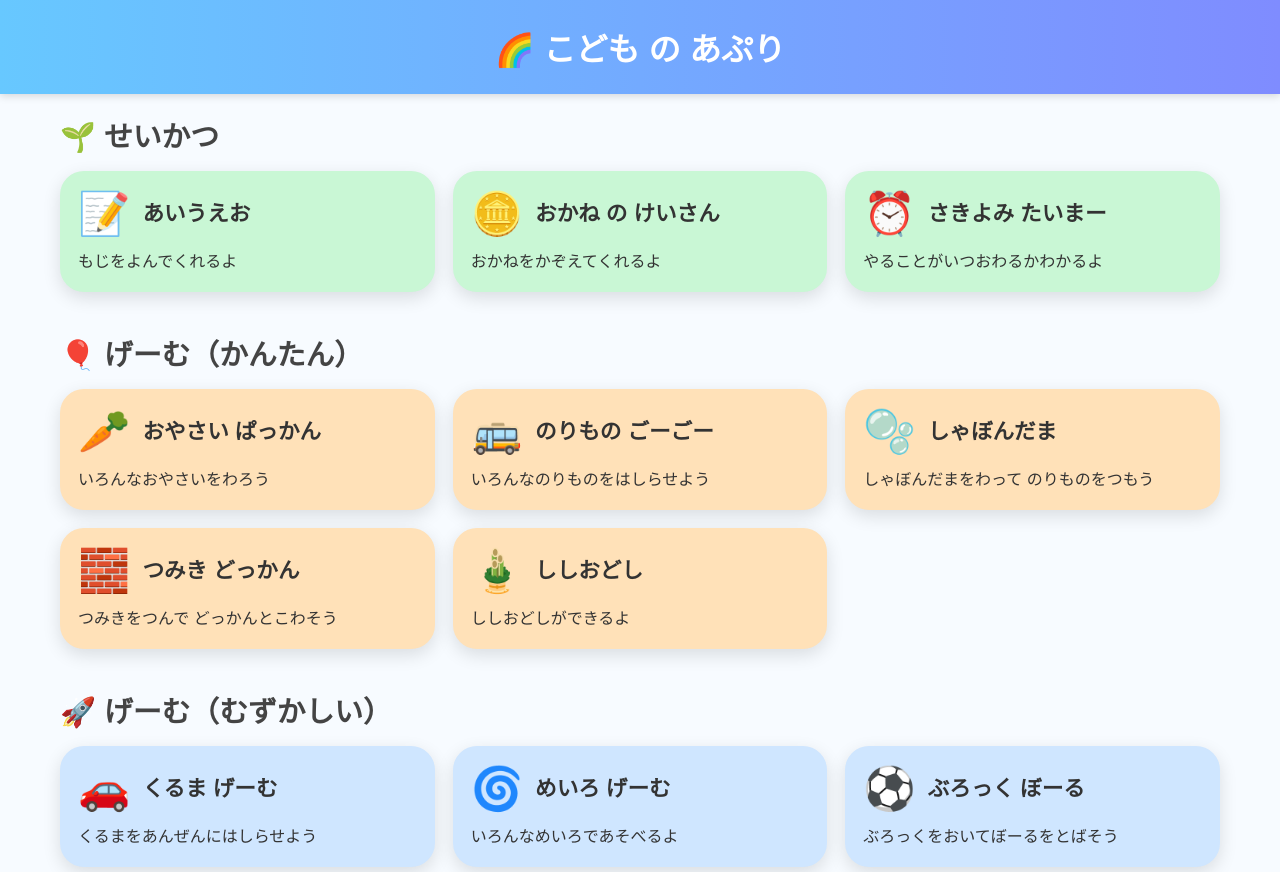
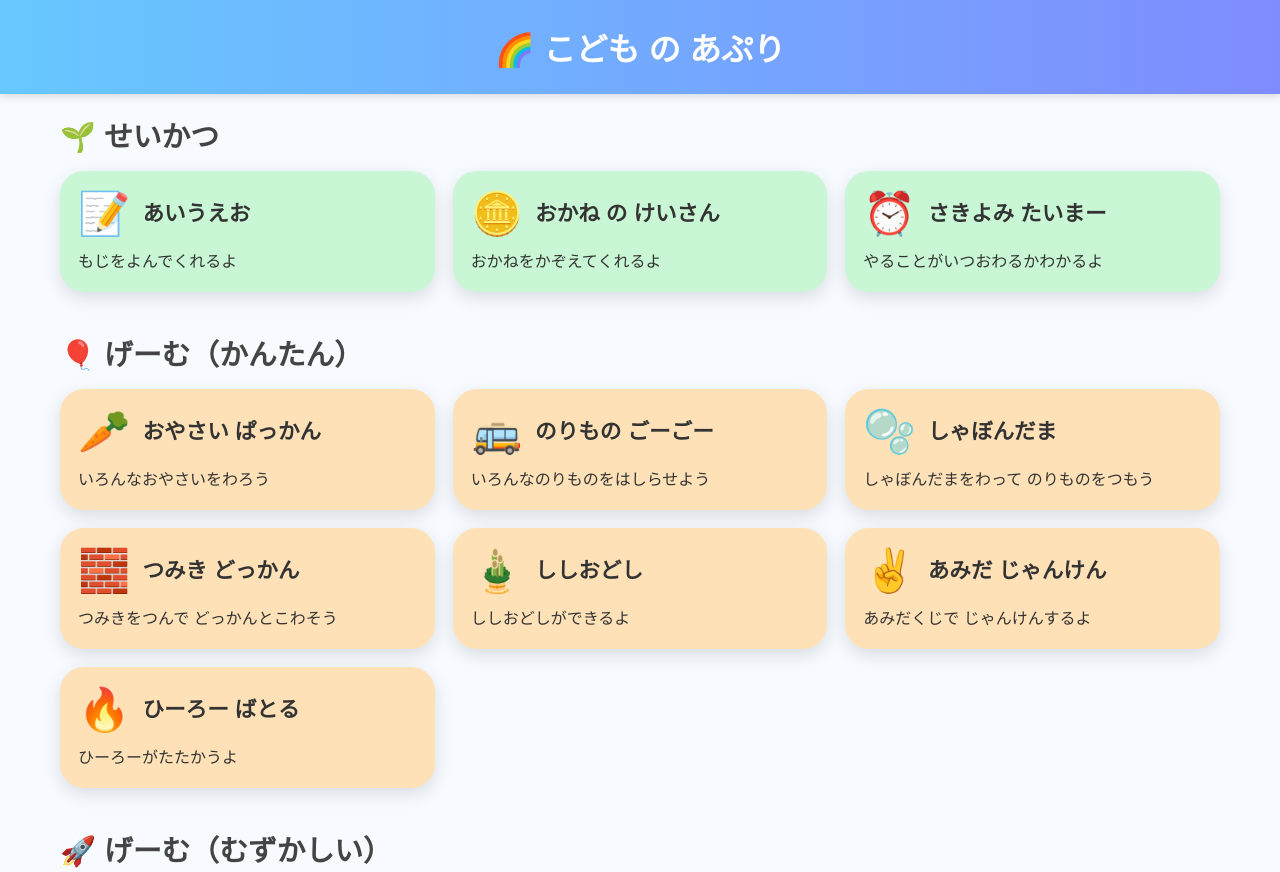
Before and after one commit to fumito-miyake/kids-apps, a plain HTML site: page index.html in a window 1280 px wide. Shown: the top 872 px of the page. Drawn offline with Linux system fonts and the light colour scheme.

Commit message:
index.html の更新

```diff
--- a/index.html
+++ b/index.html
@@ -195,6 +195,18 @@ path:"apps/odoshi.html",
 title:"ししおどし",
 summary:"ししおどしができるよ",
 icon:"🎍"
+},
+{
+path:"apps/janken.html",
+title:"あみだ じゃんけん",
+summary:"あみだくじで じゃんけんするよ",
+icon:" ✌ "
+},
+{
+path:"apps/battle.html",
+title:"ひーろー ばとる",
+summary:"ひーろーがたたかうよ",
+icon:" 🔥 "
 }
 ],
 
```
